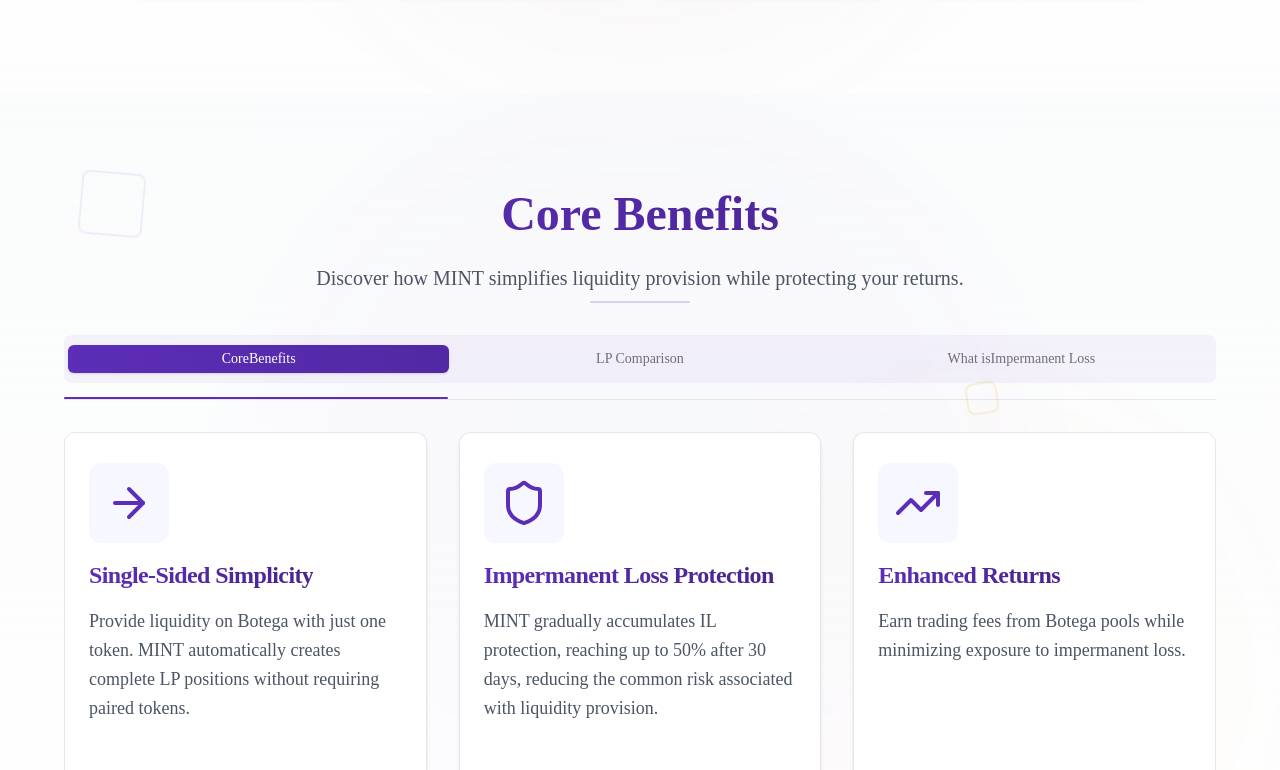
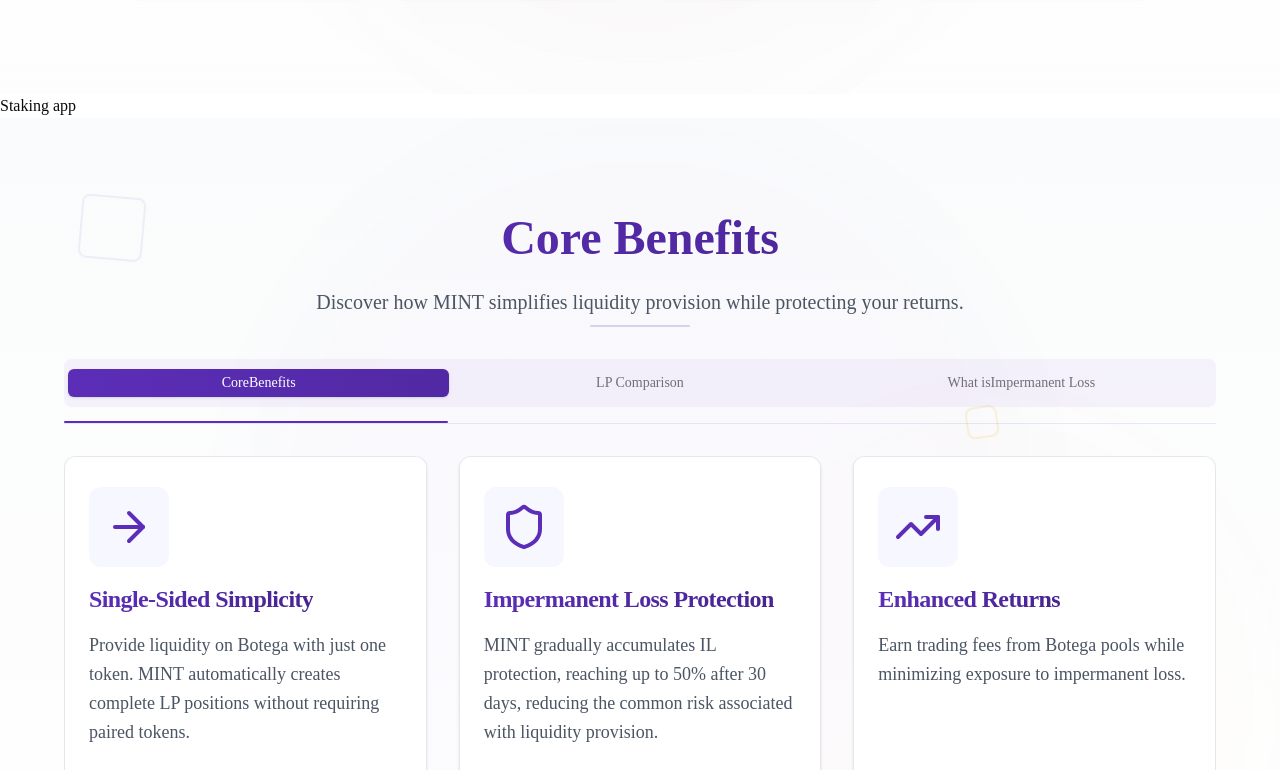
Before and after one commit to skyf0xx/mint, a Next.js app: page / in a window 1280 px wide. Shown: the part 1110-1880 px from the top of the page. Built offline with nearby package versions, Linux system fonts and the light colour scheme.

Commit message:
feat: add app placeholder

```diff
--- a/pages/index.tsx
+++ b/pages/index.tsx
@@ -13,6 +13,7 @@
 import FAQ from '@/sections/faq';
 import ScarcityMechanics from '@/sections/scarcity';
 import Tokenomics from '@/sections/tokenomics';
+import App from '@/sections/app';
 
 // Define the progress state type
 type ProgressState = {
@@ -144,6 +145,9 @@
             {/* Hero Section */}
             <Hero />
 
+            {/* App Section */}
+            <App />
+
             {/* Benefits Section */}
             <Benefits />
 
--- /dev/null
+++ b/sections/app.tsx
@@ -0,0 +1,5 @@
+const App = () => {
+    return <div>Staking app</div>;
+};
+
+export default App;
```
